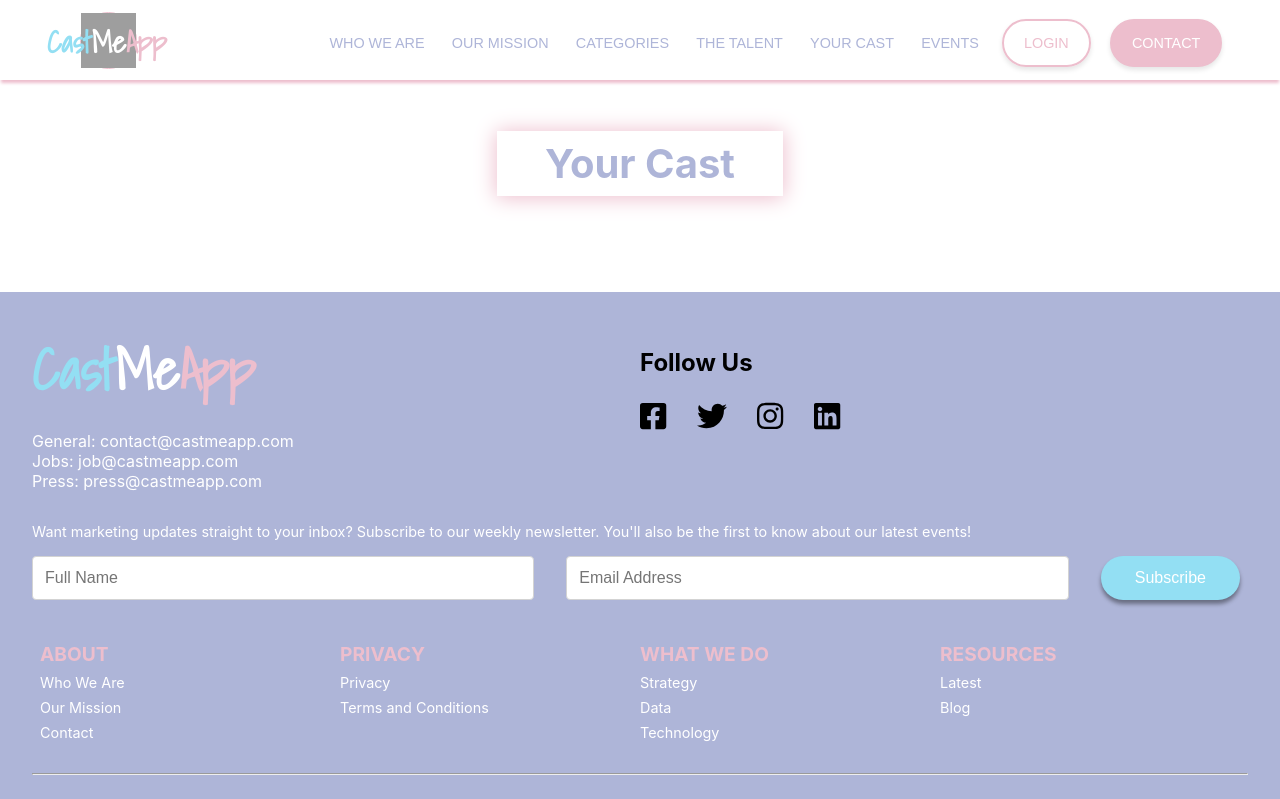
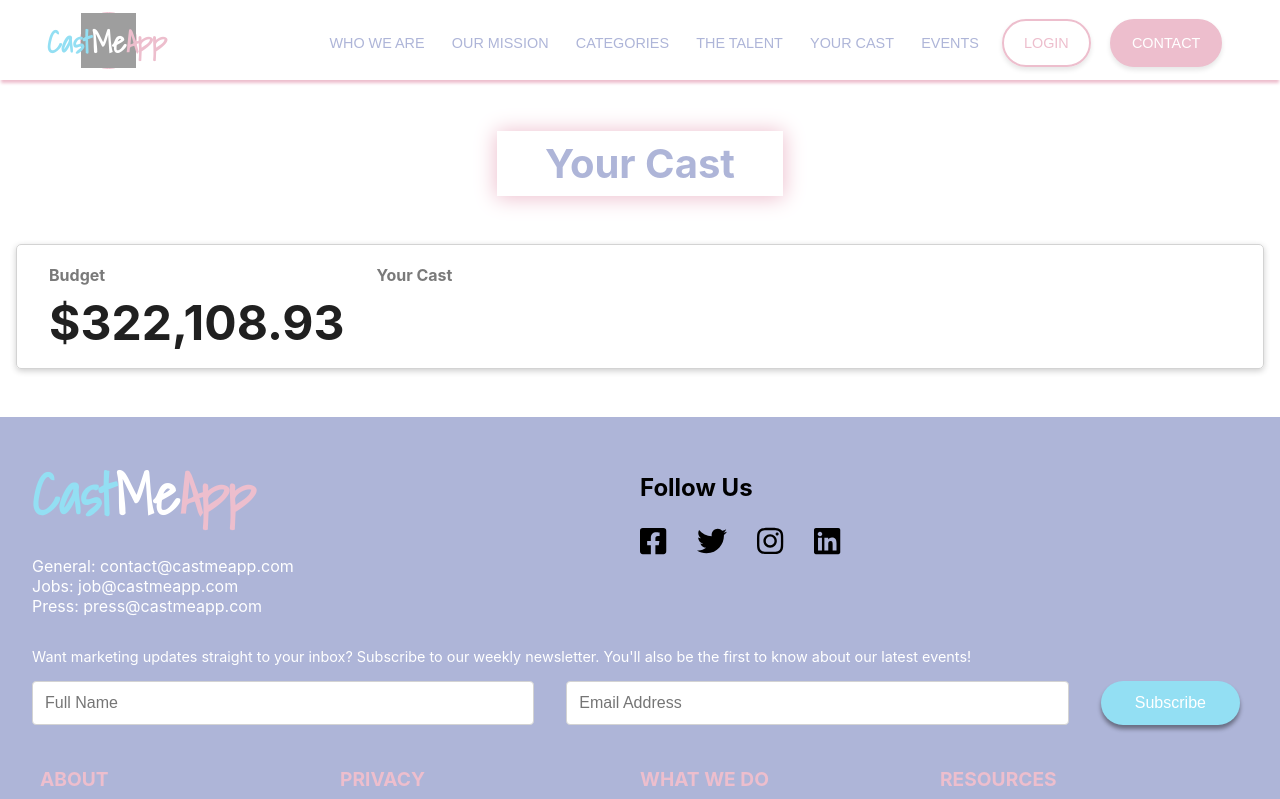
Before and after one commit to FrancisCalizo/ohio-taxidermy-supply, a Next.js app: page /cast in a window 1280 px wide. Shown: the top 799 px of the page. Built offline with nearby package versions, Linux system fonts and the light colour scheme; grey boxes are pictures that could not be loaded.

Commit message:
feat: [WIP] Implement  budget into your cast page

```diff
--- a/pages/cast/index.tsx
+++ b/pages/cast/index.tsx
@@ -1,4 +1,5 @@
 import React from 'react';
+import styled from 'styled-components';
 
 import SiteLayout from 'components/layout/SiteLayout';
 import { PageTitle } from 'components/utils/styled';
@@ -9,8 +10,46 @@
       <div style={{ display: 'flex', justifyContent: 'center' }}>
         <PageTitle>Your Cast</PageTitle>
       </div>
+
+      <BudgetContainer>
+        <div className="budget">
+          <h4>Budget</h4>
+          <h2>$322,108.93</h2>
+        </div>
+        <div className="your-cast">
+          <h4>Your Cast</h4>
+        </div>
+      </BudgetContainer>
     </div>
   );
 }
 
+const BudgetContainer = styled.div`
+  display: flex;
+  margin: 0 1rem;
+  padding: 1rem 2rem;
+  border: 1px solid lightgray;
+  border-radius: 5px;
+  box-shadow: 0px 2px 6px rgba(0, 0, 0, 0.2);
+
+  h4 {
+    margin: 0.25rem 0 0.5rem;
+    color: ${(props) => props.theme.colors.gray};
+  }
+
+  .budget {
+    margin-right: 2rem;
+
+    h2 {
+      color: ${(props) => props.theme.colors.darkGray};
+      margin: 0;
+      font-size: 3rem;
+    }
+  }
+
+  .your-cast {
+    flex: 1 1 auto;
+  }
+`;
+
 Cast.getLayout = (page: any) => <SiteLayout>{page}</SiteLayout>;
```
